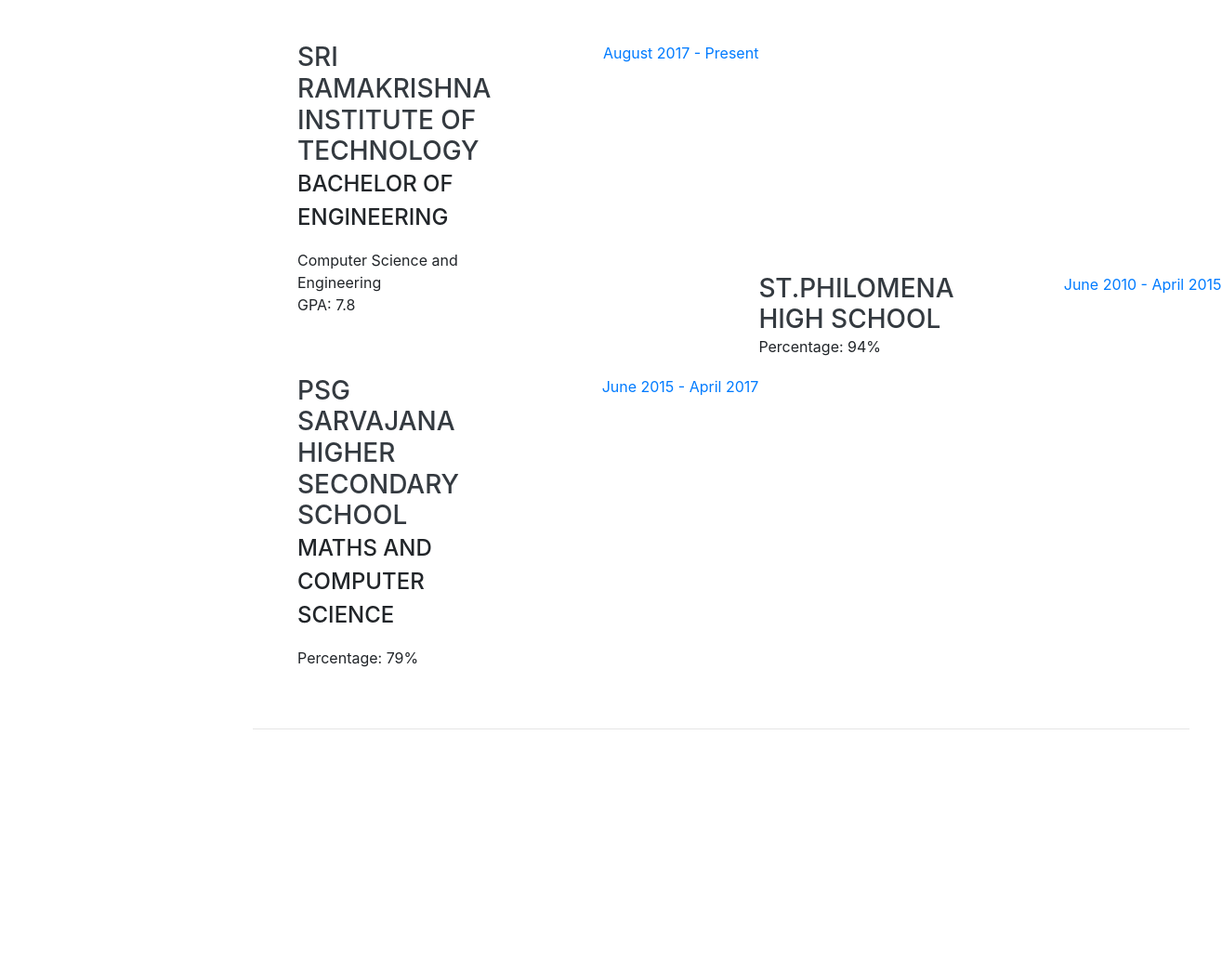
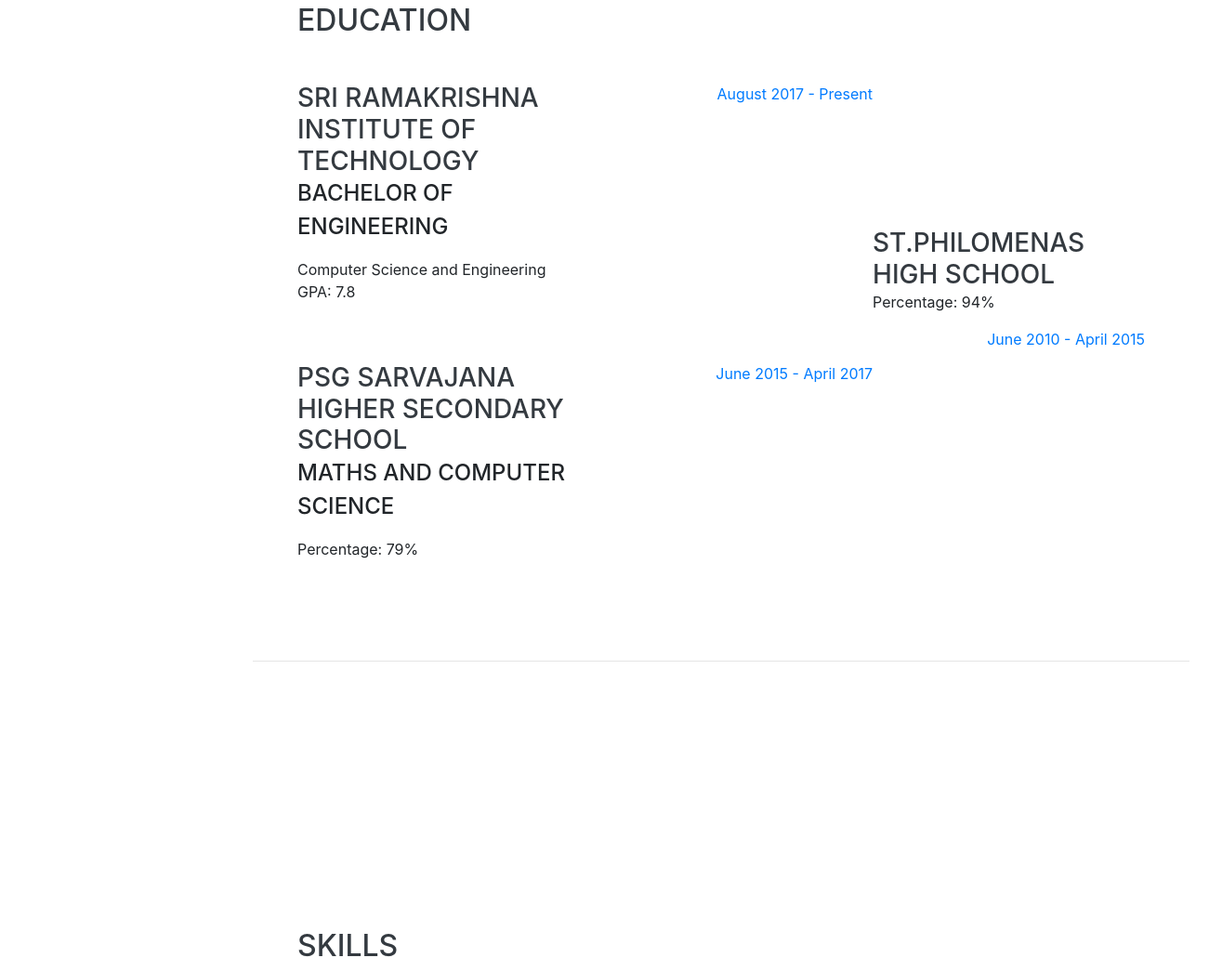
Before and after one commit to RajagurunathanM/RajagurunathanM.github.io, a website with bundled scripts: page index.html in a window 1280 px wide. Shown: the part 1691-2736 px from the top of the page at 93% size, 1315 px wide, since content can reach past the window. Built offline with nearby package versions, Linux system fonts and the light colour scheme; a web font is replaced by a local one.

Commit message:
Update index.html

```diff
--- a/index.html
+++ b/index.html
@@ -151,9 +151,9 @@
 
       </div>
 	<br>
-      <div class="resume-item d-flex flex-column flex-md-row justify-content-between">
+      <div class="resume-item ">
           <div class="resume-content">
-            <h3 class="mb-0">St.Philomena High School</h3>
+            <h3 class="mb-0">St.Philomenas High School</h3>
             <p>Percentage: 94%</p>
           </div>
           <div class="resume-date text-md-right">
```
